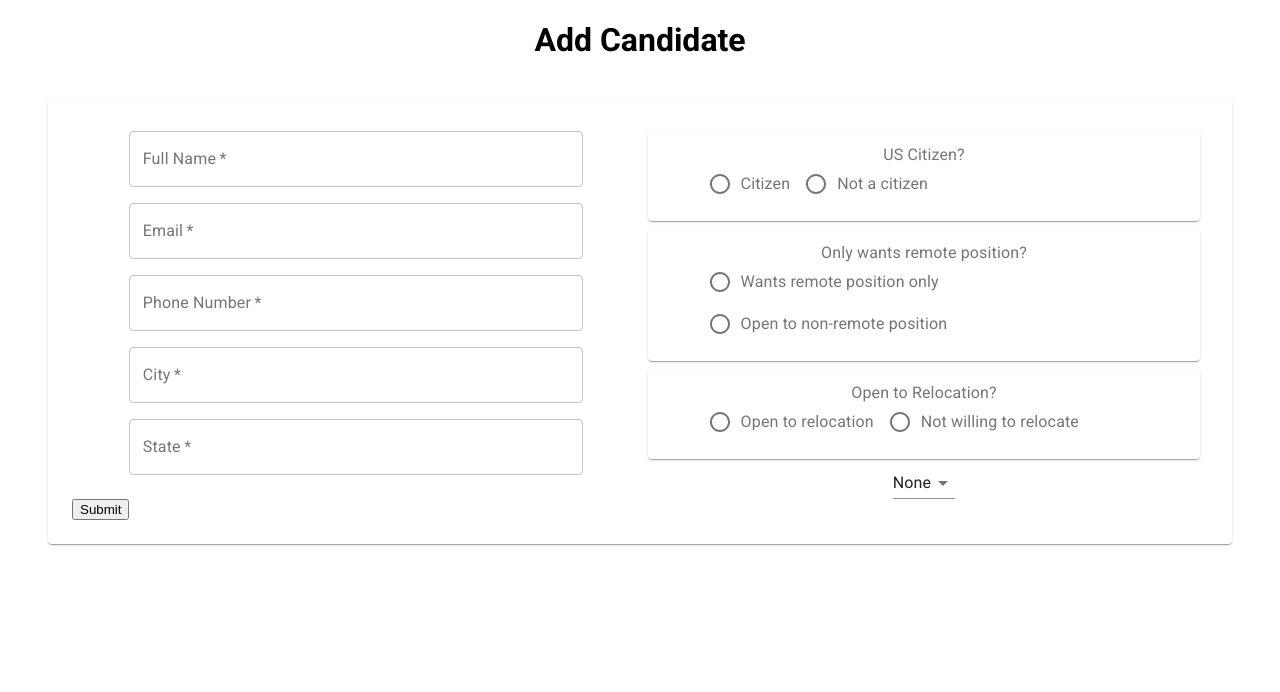
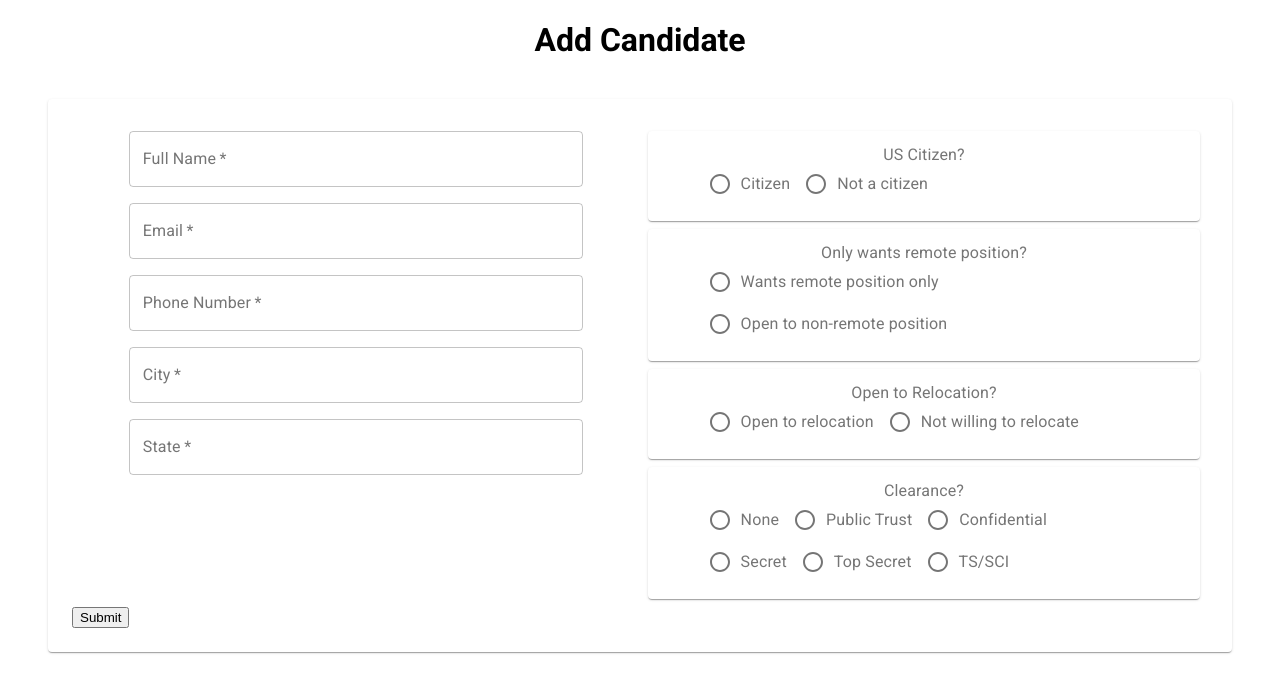
Before and after one commit to mnavoy4/HCRmatcher2, a React (Create React App) app in the folder frontend/: page /add-candidate in a window 1280 px wide. Shown: the top 692 px of the page. Built offline with nearby package versions, Linux system fonts and the light colour scheme.

Commit message:
radios working - cant break out components apparently

```diff
--- /dev/null
+++ b/frontend/src/Components/ClearanceRadios.js
@@ -0,0 +1,39 @@
+import React from 'react';
+import { makeStyles, Radio, RadioGroup, Paper, FormControl, FormLabel, FormControlLabel } from '@material-ui/core';
+
+const useStyles = makeStyles((theme) => ({
+  root: {
+    flexGrow: 1,
+    '& .MuiFormControl-root': {
+      width: '80%',
+      margin: theme.spacing(1)
+    }
+  },
+  paper: {
+    padding: theme.spacing(1),
+    textAlign: 'center',
+    color: theme.palette.text.secondary,
+    margin: theme.spacing(1)
+  }
+}));
+
+export default function ClearanceRadios(){
+
+  const classes = useStyles();
+
+  return (
+    // <Paper className={classes.paper}>
+    //   <FormControl>
+        // <FormLabel>Clearance?</FormLabel>
+        <RadioGroup row>
+          <FormControlLabel value='None' control={<Radio/>} label='None'/>
+          <FormControlLabel value='Public Trust' control={<Radio/>} label='Public Trust'/>
+          <FormControlLabel value='Confidential' control={<Radio/>} label='Confidential'/>
+          <FormControlLabel value='Secret' control={<Radio/>} label='Secret'/>
+          <FormControlLabel value='Top Secret' control={<Radio/>} label='Top Secret'/>
+          <FormControlLabel value='TS/SCI' control={<Radio/>} label='TS/SCI'/>
+        </RadioGroup>
+    //   </FormControl>
+    // </Paper>
+  )
+}
--- a/frontend/src/Components/ClearanceSelect.js
+++ /dev/null
@@ -1,41 +0,0 @@
-import React from 'react';
-import { makeStyles, InputLabel, MenuItem, Select, Paper, FormControl, FormLabel } from '@material-ui/core';
-import { useForm } from 'react-hook-form';
-
-const useStyles = makeStyles((theme) => ({
-  root: {
-    flexGrow: 1,
-    '& .MuiFormControl-root': {
-      width: '80%',
-      margin: theme.spacing(1)
-    }
-  },
-  paper: {
-    padding: theme.spacing(1),
-    textAlign: 'center',
-    color: theme.palette.text.secondary,
-    margin: theme.spacing(1)
-  }
-}));
-
-export default function ClearanceSelect(){
-
-  const classes = useStyles();
-  const { register, control } = useForm();
-
-  return (
-    <Paper className={classes.paper}>
-      <FormControl>
-        <FormLabel>Clearance?</FormLabel>
-        <Select>
-          <MenuItem value='None'>None</MenuItem>
-          <MenuItem value='Public Trust'>Public Trust</MenuItem>
-          <MenuItem value='Confidential'>Confidential</MenuItem>
-          <MenuItem value='Secret'>Secret</MenuItem>
-          <MenuItem value='Top Secret'>Top Secret</MenuItem>
-          <MenuItem value='TS/SCI'>TS/SCI</MenuItem>
-        </Select>
-      </FormControl>
-    </Paper>
-  )
-}
--- a/frontend/src/Components/usCitizenRadios.js
+++ b/frontend/src/Components/usCitizenRadios.js
@@ -19,7 +19,7 @@ const useStyles = makeStyles((theme) => ({
   }
 }));
 
-export default function OpenToRelocationRadios(){
+export default function UsCitizenRadiosRadios(){
 
   const classes = useStyles();
 
--- a/frontend/src/Containers/AddCandidateContainer/AddCandidateContainer.js
+++ b/frontend/src/Containers/AddCandidateContainer/AddCandidateContainer.js
@@ -1,12 +1,12 @@
 import React from 'react';
 import { useForm, Controller } from 'react-hook-form';
 import { makeStyles } from '@material-ui/core/styles';
-import { Grid, TextField, Paper, Select, MenuItem } from '@material-ui/core';
-import RemoteOnlyRadios from '../../Components/RemoteOnlyRadios';
-import OpenToRelocationRadios from '../../Components/OpenToRelocationRadios';
-import WillingToGoWhere from '../../Components/WillingToGoWhere';
-import usCitizenRadios from '../../Components/usCitizenRadios'
-import ClearanceSelect from '../../Components/ClearanceSelect';
+import { Grid, TextField, Paper, RadioGroup, FormControlLabel, Radio, FormLabel, FormControl } from '@material-ui/core';
+// import RemoteOnlyRadios from '../../Components/RemoteOnlyRadios';
+// import OpenToRelocationRadios from '../../Components/OpenToRelocationRadios';
+// import WillingToGoWhere from '../../Components/WillingToGoWhere';
+// import usCitizenRadios from '../../Components/UsCitizenRadios'
+// import ClearanceRadios from '../../Components/ClearanceRadios';
 
 const useStyles = makeStyles((theme) => ({
   root: {
@@ -21,6 +21,12 @@ const useStyles = makeStyles((theme) => ({
     textAlign: 'center',
     color: theme.palette.text.secondary,
     margin: theme.spacing(5)
+  },
+  radiosPaper: {
+    padding: theme.spacing(1),
+    textAlign: 'center',
+    color: theme.palette.text.secondary,
+    margin: theme.spacing(1)
   },
   h1: {
     textAlign: 'center'
@@ -82,21 +88,51 @@ export default function AddCandidateContainer(){
                 </Grid>
                 <Grid item xs={6}>
                   <Controller
-                    as={usCitizenRadios}
+                    as={
+                      <Paper className={classes.radiosPaper}>
+                        <FormControl>
+                          <FormLabel>US Citizen?</FormLabel>
+                          <RadioGroup row>
+                            <FormControlLabel value='true' control={<Radio/>} label='Citizen'/>
+                            <FormControlLabel value='false' control={<Radio/>} label='Not a citizen'/>
+                          </RadioGroup>
+                        </FormControl>
+                      </Paper>
+                    }
                     name='usCitizen'
                     rules={{ required: true }}
                     control={control}
                     defaultValue='true'
                   />
                   <Controller
-                    as={RemoteOnlyRadios}
+                    as={
+                      <Paper className={classes.radiosPaper}>
+                        <FormControl>
+                          <FormLabel>Only wants remote position?</FormLabel>
+                          <RadioGroup row>
+                            <FormControlLabel value='true' control={<Radio/>} label='Wants remote position only'/>
+                            <FormControlLabel value='false' control={<Radio/>} label='Open to non-remote position'/>
+                          </RadioGroup>
+                        </FormControl>
+                      </Paper>
+                    }
                     name='wantsRemote'
                     rules={{ required: true }}
                     control={control}
                     defaultValue='false'
                   />
                   <Controller
-                    as={OpenToRelocationRadios}
+                    as={
+                      <Paper className={classes.radiosPaper}>
+                        <FormControl>
+                          <FormLabel>Open to Relocation?</FormLabel>
+                          <RadioGroup row>
+                            <FormControlLabel value='true' control={<Radio/>} label='Open to relocation'/>
+                            <FormControlLabel value='false' control={<Radio/>} label='Not willing to relocate'/>
+                          </RadioGroup>
+                        </FormControl>
+                      </Paper>
+                    }
                     name='openToRelocation'
                     rules={{ required: true }}
                     control={control}
@@ -109,14 +145,21 @@ export default function AddCandidateContainer(){
                     defaultValue=''
                   /> */}
                   <Controller
-                    as={<Select>
-                    <MenuItem value='None'>None</MenuItem>
-                    <MenuItem value='Public Trust'>Public Trust</MenuItem>
-                    <MenuItem value='Confidential'>Confidential</MenuItem>
-                    <MenuItem value='Secret'>Secret</MenuItem>
-                    <MenuItem value='Top Secret'>Top Secret</MenuItem>
-                    <MenuItem value='TS/SCI'>TS/SCI</MenuItem>
-                  </Select>}
+                    // as={ClearanceRadios}
+                    as={
+                      <Paper className={classes.radiosPaper}>
+                        <FormControl>
+                          <FormLabel>Clearance?</FormLabel>
+                          <RadioGroup row>
+                            <FormControlLabel value='None' control={<Radio/>} label='None'/>
+                            <FormControlLabel value='Public Trust' control={<Radio/>} label='Public Trust'/>
+                            <FormControlLabel value='Confidential' control={<Radio/>} label='Confidential'/>
+                            <FormControlLabel value='Secret' control={<Radio/>} label='Secret'/>
+                            <FormControlLabel value='Top Secret' control={<Radio/>} label='Top Secret'/>
+                            <FormControlLabel value='TS/SCI' control={<Radio/>} label='TS/SCI'/>
+                          </RadioGroup>
+                        </FormControl>
+                      </Paper>}
                     name='clearance'
                     defaultValue='None'
                     rules={{ required: true }}
```
